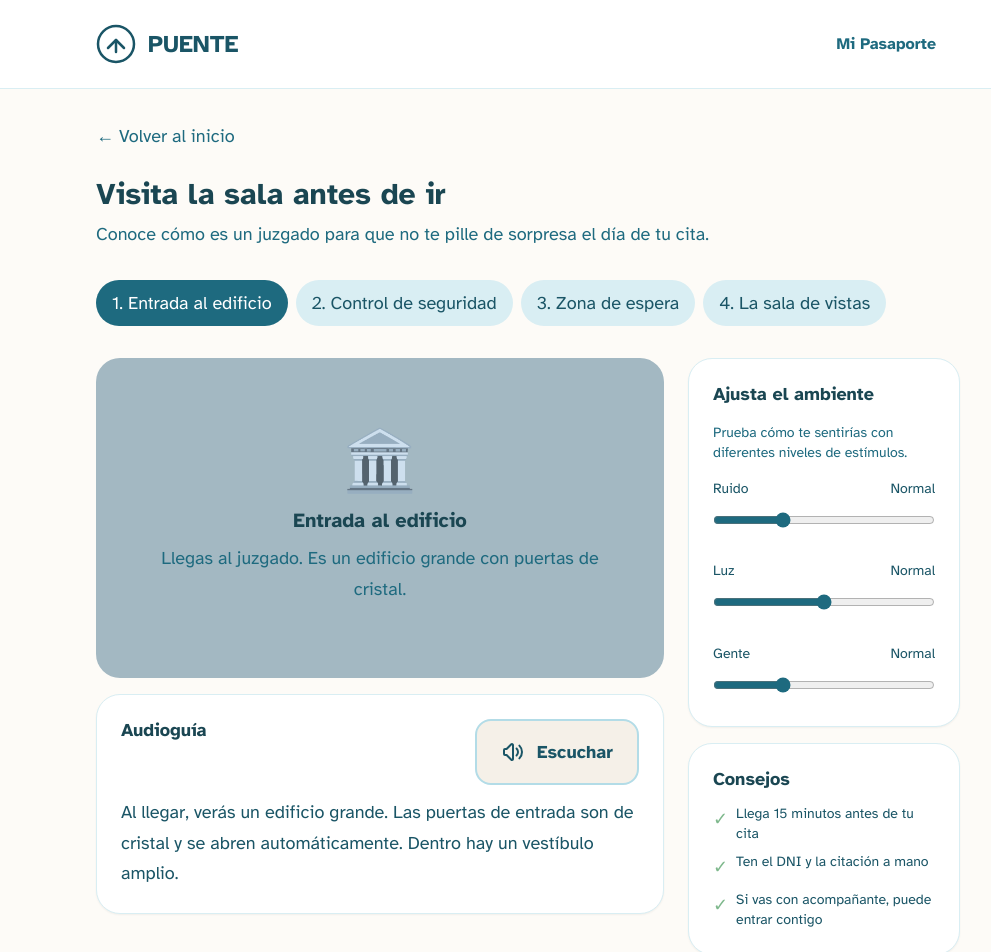
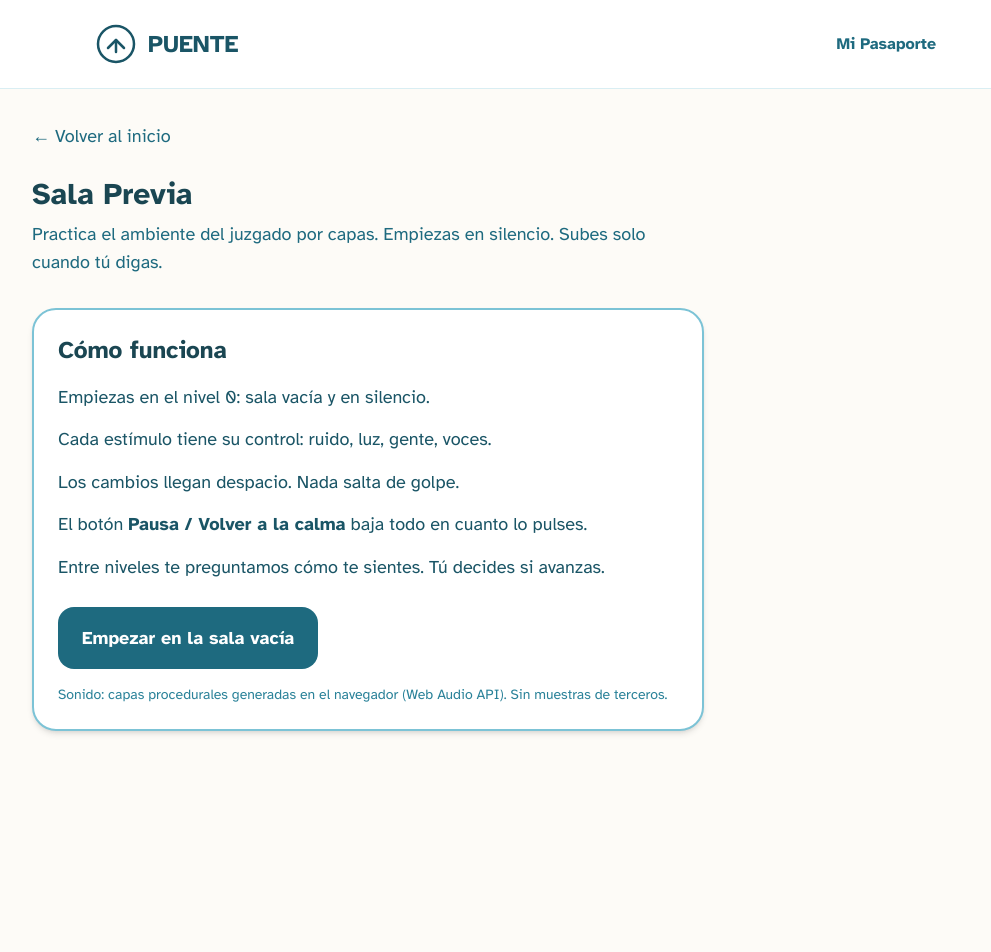
Before and after one commit to tiago-volta/DATATHON-2026, a Next.js app in the folder frontend/: page /sala-previa in a window 1280 px wide. Shown: the top 952 px of the page, without its empty margins (112-1103 px from the left). After the commit the page ends 843 px from the top, so only its background shows below. Built offline with nearby package versions, Linux system fonts and the light colour scheme.

Commit message:
Sala Previa: flujo de desensibilización gradual
Integra niveles, audio, pausa, audioguía y enlace al Pasaporte.
Respeta prefers-reduced-motion en overlays y flicker.

Co-authored-by: Manuel Valiño González <manuelvalinogonzalez@gmail.com>

```diff
--- a/frontend/src/app/sala-previa/page.tsx
+++ b/frontend/src/app/sala-previa/page.tsx
@@ -1,236 +1,342 @@
 'use client'
 
-import { useState } from 'react'
+import { useCallback, useEffect, useMemo, useRef, useState } from 'react'
 import Link from 'next/link'
 import { Cabecera } from '@/components/Cabecera'
 import { BotonLeerEnVoz } from '@/components/BotonLeerEnVoz'
+import { BotonCalma } from '@/components/sala-previa/BotonCalma'
+import { CheckInConfort } from '@/components/sala-previa/CheckInConfort'
+import { ControlesEstimulo } from '@/components/sala-previa/ControlesEstimulo'
+import { EscenaSensorial } from '@/components/sala-previa/EscenaSensorial'
+import { MapaNiveles } from '@/components/sala-previa/MapaNiveles'
+import { PanelProgreso } from '@/components/sala-previa/PanelProgreso'
+import { MotorAudioSala, CREDITO_AUDIO } from '@/lib/sala-previa/audio'
+import {
+  ESTIMULOS_VACIOS,
+  NIVELES,
+  ajustesDesdeMolestias,
+} from '@/lib/sala-previa/niveles'
+import {
+  anadirMolestia,
+  cargarProgreso,
+  guardarProgreso,
+  marcarNivel,
+  registrarPractica,
+  sumarConfianza,
+} from '@/lib/sala-previa/progreso'
+import type { EscalaConfort, IdEstimulo, ProgresoSala, ValoresEstimulo } from '@/lib/sala-previa/tipos'
 
-const ESCENAS = [
-  {
-    id: 'entrada',
-    nombre: 'Entrada al edificio',
-    descripcion: 'Llegas al juzgado. Es un edificio grande con puertas de cristal.',
-    audioguia: 'Al llegar, verás un edificio grande. Las puertas de entrada son de cristal y se abren automáticamente. Dentro hay un vestíbulo amplio.',
-    consejos: [
-      'Llega 15 minutos antes de tu cita',
-      'Ten el DNI y la citación a mano',
-      'Si vas con acompañante, puede entrar contigo',
-    ],
-  },
-  {
-    id: 'seguridad',
-    nombre: 'Control de seguridad',
-    descripcion: 'Tienes que pasar por un control como en el aeropuerto.',
-    audioguia: 'Después de entrar, hay un control de seguridad. Es como el del aeropuerto: dejas tus cosas en una bandeja, pasas por un arco y las recoges al otro lado. Los agentes de seguridad llevan uniforme.',
-    consejos: [
-      'Deja el móvil y las llaves en la bandeja',
-      'Si tienes marcapasos u otro dispositivo, avisa al guardia',
-      'Los objetos punzantes no se pueden entrar',
-    ],
-  },
-  {
-    id: 'espera',
-    nombre: 'Zona de espera',
-    descripcion: 'Esperas hasta que te llamen por tu nombre.',
-    audioguia: 'Después del control, hay un pasillo con bancos donde esperar. Habrá otras personas esperando también. Pueden llamarte por megafonía o puede salir alguien a buscarte. Escucha tu nombre o el número de tu sala.',
-    consejos: [
-      'Puedes pedir esperar en un sitio más tranquilo',
-      'Puedes llevar auriculares o tapones si el ruido te molesta',
-      'Si necesitas ir al baño, pregunta dónde está antes',
-    ],
-  },
-  {
-    id: 'sala',
-    nombre: 'La sala de vistas',
-    descripcion: 'Entras en la sala donde se hace el juicio.',
-    audioguia: 'La sala es una habitación con varios muebles. Al fondo hay una mesa elevada donde se sienta el juez. A los lados hay mesas para los abogados. Hay sillas para el público y un sitio específico para ti cuando te llamen.',
-    consejos: [
-      'No hables hasta que te pregunten',
-      'Si no entiendes algo, puedes pedir que te lo repitan',
-      'Puedes pedir una pausa si lo necesitas',
-    ],
-  },
-]
+type Fase = 'intro' | 'simulacion' | 'checkin'
+
+const PROGRESO_INICIAL: ProgresoSala = {
+  nivelMaximo: 0,
+  insignias: [],
+  confianza: 20,
+  racha: 0,
+  ultimaPractica: null,
+  molestias: [],
+  sesionesCompletadas: 0,
+}
 
 export default function PaginaSalaPrevia() {
-  const [escenaActual, setEscenaActual] = useState(0)
-  const [nivelRuido, setNivelRuido] = useState(30)
-  const [nivelLuz, setNivelLuz] = useState(50)
-  const [nivelGente, setNivelGente] = useState(30)
+  const motorRef = useRef<MotorAudioSala | null>(null)
+  const [fase, setFase] = useState<Fase>('intro')
+  const [nivelActual, setNivelActual] = useState(0)
+  const [valores, setValores] = useState<ValoresEstimulo>(ESTIMULOS_VACIOS)
+  const [enCalma, setEnCalma] = useState(false)
+  const [audioListo, setAudioListo] = useState(false)
+  const [progreso, setProgreso] = useState<ProgresoSala>(PROGRESO_INICIAL)
+  const [progresoListo, setProgresoListo] = useState(false)
+  const [mensaje, setMensaje] = useState<string | null>(null)
+  const [modoAudioguia, setModoAudioguia] = useState(false)
 
-  const escena = ESCENAS[escenaActual]
+  const nivel = NIVELES[nivelActual]
+
+  useEffect(() => {
+    setProgreso(cargarProgreso())
+    setProgresoListo(true)
+    motorRef.current = new MotorAudioSala()
+    return () => {
+      motorRef.current?.detener(false)
+    }
+  }, [])
+
+  useEffect(() => {
+    if (!progresoListo) return
+    guardarProgreso(progreso)
+  }, [progreso, progresoListo])
+
+  const aplicarValores = useCallback((nuevos: ValoresEstimulo, segundos?: number) => {
+    setValores(nuevos)
+    motorRef.current?.actualizar(nuevos, segundos)
+  }, [])
+
+  const irANivel = useCallback(
+    (id: number, opts?: { checkin?: boolean }) => {
+      const destino = NIVELES[id]
+      if (!destino) return
+      setNivelActual(id)
+      setEnCalma(false)
+      aplicarValores(destino.preset)
+      setProgreso((p) => marcarNivel(p, id))
+      if (opts?.checkin) setFase('checkin')
+    },
+    [aplicarValores]
+  )
+
+  const empezar = async () => {
+    await motorRef.current?.iniciar()
+    setAudioListo(true)
+    setFase('simulacion')
+    setProgreso((p) => registrarPractica(marcarNivel(p, 0)))
+    aplicarValores(NIVELES[0].preset)
+    setNivelActual(0)
+    setMensaje('Primer paso. Estás en la sala vacía.')
+  }
+
+  const pausarCalma = () => {
+    setEnCalma(true)
+    motorRef.current?.volverACalma()
+    setValores((v) => ({
+      ruido: 0,
+      luz: Math.min(v.luz, 12),
+      gente: 0,
+      eco: 0,
+    }))
+    setMensaje('Calma. Puedes seguir cuando quieras.')
+  }
+
+  const reanudar = () => {
+    setEnCalma(false)
+    aplicarValores(NIVELES[nivelActual].preset)
+    setMensaje(null)
+  }
+
+  const onSlider = (id: IdEstimulo, valor: number) => {
+    if (enCalma) setEnCalma(false)
+    const siguientes = { ...valores, [id]: valor }
+    aplicarValores(siguientes)
+  }
+
+  const procesarMolestias = (molestias: IdEstimulo[]) => {
+    setProgreso((p) => {
+      let next = p
+      for (const m of molestias) {
+        next = anadirMolestia(next, m)
+      }
+      return next
+    })
+  }
+
+  const trasCheckIn = (confort: EscalaConfort, molestias: IdEstimulo[]) => {
+    procesarMolestias(molestias)
+    if (confort >= 4) {
+      setProgreso((p) => sumarConfianza(p, 8))
+      setMensaje('Bien. Vas a tu ritmo.')
+    } else if (confort === 3) {
+      setProgreso((p) => sumarConfianza(p, 3))
+      setMensaje('Está bien quedarse. No hay prisa.')
+    } else {
+      setMensaje('Parar también cuenta. Cuida tu espacio.')
+    }
+  }
+
+  const enlacePasaporte = useMemo(() => {
+    const ids = ajustesDesdeMolestias(progreso.molestias)
+    if (ids.length === 0) return '/pasaporte'
+    return `/pasaporte?ajustes=${ids.join(',')}`
+  }, [progreso.molestias])
+
+  const descripcionAudioguia = useMemo(() => {
+    const partes = [
+      nivel.audioguia,
+      `Ruido: ${Math.round(valores.ruido)}. Luz: ${Math.round(valores.luz)}. Gente: ${Math.round(valores.gente)}. Eco: ${Math.round(valores.eco)}.`,
+      enCalma ? 'Modo calma activo. Los estímulos están bajos.' : '',
+    ]
+    return partes.filter(Boolean).join(' ')
+  }, [nivel, valores, enCalma])
 
   return (
     <>
       <Cabecera />
 
-      <main id="contenido-principal" className="max-w-4xl mx-auto px-4 py-8">
+      <main id="contenido-principal" className="max-w-5xl mx-auto px-4 py-8 pb-28">
         <nav className="mb-6">
           <Link href="/" className="text-puente-600 hover:text-puente-800">
             ← Volver al inicio
           </Link>
         </nav>
 
+        <header className="mb-8">
           <h1 className="text-3xl font-bold text-puente-800 mb-2">
-          Visita la sala antes de ir
+            Sala Previa
           </h1>
-        <p className="text-lg text-puente-600 mb-8">
-          Conoce cómo es un juzgado para que no te pille de sorpresa el día de tu cita.
+          <p className="text-lg text-puente-600 max-w-2xl">
+            Practica el ambiente del juzgado por capas. Empiezas en silencio.
+            Subes solo cuando tú digas.
           </p>
+        </header>
 
-        <nav className="flex gap-2 mb-6 overflow-x-auto pb-2" aria-label="Escenas">
-          {ESCENAS.map((e, i) => (
+        {fase === 'intro' && (
+          <section className="card-destacada max-w-2xl">
+            <h2 className="text-2xl font-bold text-puente-800 mb-4">
+              Cómo funciona
+            </h2>
+            <ul className="space-y-3 text-puente-700 mb-6">
+              <li>Empiezas en el nivel 0: sala vacía y en silencio.</li>
+              <li>Cada estímulo tiene su control: ruido, luz, gente, voces.</li>
+              <li>Los cambios llegan despacio. Nada salta de golpe.</li>
+              <li>
+                El botón <strong>Pausa / Volver a la calma</strong> baja todo
+                en cuanto lo pulses.
+              </li>
+              <li>Entre niveles te preguntamos cómo te sientes. Tú decides si avanzas.</li>
+            </ul>
+            <button type="button" className="btn-primary w-full sm:w-auto" onClick={empezar}>
+              Empezar en la sala vacía
+            </button>
+            <p className="text-sm text-puente-500 mt-4">{CREDITO_AUDIO}</p>
+          </section>
+        )}
+
+        {fase !== 'intro' && (
+          <>
+            <div className="flex flex-wrap gap-3 mb-6">
               <button
-              key={e.id}
-              onClick={() => setEscenaActual(i)}
-              className={`px-4 py-2 rounded-full font-medium whitespace-nowrap transition-colors ${
-                escenaActual === i
-                  ? 'bg-puente-600 text-white'
-                  : 'bg-puente-100 text-puente-700 hover:bg-puente-200'
-              }`}
+                type="button"
+                className={`btn ${modoAudioguia ? 'btn-primary' : 'btn-secondary'}`}
+                aria-pressed={modoAudioguia}
+                onClick={() => setModoAudioguia((v) => !v)}
               >
-              {i + 1}. {e.nombre}
+                Modo audioguía
               </button>
-          ))}
-        </nav>
-
-        <div className="grid lg:grid-cols-3 gap-6">
-          <div className="lg:col-span-2">
-            <div
-              className="aspect-video rounded-tarjeta flex items-center justify-center relative overflow-hidden"
-              style={{
-                backgroundColor: `hsl(200, 20%, ${90 - nivelLuz * 0.4}%)`,
-              }}
-            >
-              <div className="absolute inset-0 flex items-center justify-center">
-                <div className="text-center p-8">
-                  <p className="text-6xl mb-4" aria-hidden="true">
-                    {escena.id === 'entrada' && '🏛️'}
-                    {escena.id === 'seguridad' && '🚪'}
-                    {escena.id === 'espera' && '🪑'}
-                    {escena.id === 'sala' && '⚖️'}
-                  </p>
-                  <p className="text-xl font-bold text-puente-800">{escena.nombre}</p>
-                  <p className="text-puente-600 mt-2 max-w-md">{escena.descripcion}</p>
-                </div>
-              </div>
-
-              {nivelGente > 50 && (
-                <div className="absolute bottom-4 left-4 right-4 flex justify-around opacity-50">
-                  {Array.from({ length: Math.floor(nivelGente / 20) }).map((_, i) => (
-                    <span key={i} className="text-3xl">👤</span>
-                  ))}
-                </div>
+              {audioListo && (
+                <span className="text-sm text-puente-500 self-center">
+                  Audio activo. Usa los controles o la pausa.
+                </span>
               )}
             </div>
 
-            <div className="card mt-4">
-              <div className="flex justify-between items-start mb-3">
+            <div className="grid lg:grid-cols-3 gap-6">
+              <div className="lg:col-span-2 space-y-4">
+                <EscenaSensorial nivel={nivel} valores={valores} enCalma={enCalma} />
+
+                <div className="card">
+                  <div className="flex justify-between items-start gap-4 mb-3">
                     <h2 className="font-bold text-puente-800">Audioguía</h2>
-                <BotonLeerEnVoz texto={escena.audioguia} etiqueta="Escuchar" />
+                    <BotonLeerEnVoz texto={descripcionAudioguia} etiqueta="Escuchar sala" />
                   </div>
-              <p className="text-puente-700">{escena.audioguia}</p>
+                  <p className="text-puente-700">{nivel.audioguia}</p>
+                  {modoAudioguia && (
+                    <p className="text-puente-600 mt-3 text-sm" aria-live="polite">
+                      Ahora: ruido {Math.round(valores.ruido)}, luz {Math.round(valores.luz)},
+                      gente {Math.round(valores.gente)}, eco {Math.round(valores.eco)}.
+                    </p>
+                  )}
+                </div>
+
+                <ControlesEstimulo
+                  valores={valores}
+                  onChange={onSlider}
+                  deshabilitado={enCalma}
+                />
+
+                <div className="flex flex-wrap gap-3">
+                  <button
+                    type="button"
+                    className="btn-secondary"
+                    onClick={() => setFase('checkin')}
+                  >
+                    ¿Cómo me siento?
+                  </button>
+                  {nivelActual < NIVELES.length - 1 && (
+                    <button
+                      type="button"
+                      className="btn-primary"
+                      onClick={() => setFase('checkin')}
+                    >
+                      Quiero subir de nivel
+                    </button>
+                  )}
+                  {nivelActual > 0 && (
+                    <button
+                      type="button"
+                      className="btn-ghost"
+                      onClick={() => irANivel(nivelActual - 1)}
+                    >
+                      Bajar un nivel
+                    </button>
+                  )}
                 </div>
               </div>
 
               <div className="space-y-4">
-            <div className="card">
-              <h2 className="font-bold text-puente-800 mb-4">Ajusta el ambiente</h2>
-              <p className="text-sm text-puente-600 mb-4">
-                Prueba cómo te sentirías con diferentes niveles de estímulos.
+                <MapaNiveles
+                  nivelActual={nivelActual}
+                  nivelMaximo={progreso.nivelMaximo}
+                  onSeleccionar={(id) => irANivel(id)}
+                />
+                <PanelProgreso progreso={progreso} mensaje={mensaje} />
+
+                {progreso.molestias.length > 0 && (
+                  <div className="card border-2 border-accent-success">
+                    <h2 className="font-bold text-puente-800 mb-2">
+                      Para tu Pasaporte
+                    </h2>
+                    <p className="text-puente-600 mb-3">
+                      Marcaste estímulos que te molestan. Puedes pedir estos ajustes:
                     </p>
-
-              <div className="space-y-6">
-                <div>
-                  <label htmlFor="ruido" className="flex justify-between text-sm text-puente-700 mb-2">
-                    <span>Ruido</span>
-                    <span>{nivelRuido < 30 ? 'Poco' : nivelRuido < 70 ? 'Normal' : 'Mucho'}</span>
-                  </label>
-                  <input
-                    type="range"
-                    id="ruido"
-                    min="0"
-                    max="100"
-                    value={nivelRuido}
-                    onChange={(e) => setNivelRuido(Number(e.target.value))}
-                    className="w-full accent-puente-600"
-                  />
-                </div>
-
-                <div>
-                  <label htmlFor="luz" className="flex justify-between text-sm text-puente-700 mb-2">
-                    <span>Luz</span>
-                    <span>{nivelLuz < 30 ? 'Tenue' : nivelLuz < 70 ? 'Normal' : 'Fuerte'}</span>
-                  </label>
-                  <input
-                    type="range"
-                    id="luz"
-                    min="0"
-                    max="100"
-                    value={nivelLuz}
-                    onChange={(e) => setNivelLuz(Number(e.target.value))}
-                    className="w-full accent-puente-600"
-                  />
-                </div>
-
-                <div>
-                  <label htmlFor="gente" className="flex justify-between text-sm text-puente-700 mb-2">
-                    <span>Gente</span>
-                    <span>{nivelGente < 30 ? 'Poca' : nivelGente < 70 ? 'Normal' : 'Mucha'}</span>
-                  </label>
-                  <input
-                    type="range"
-                    id="gente"
-                    min="0"
-                    max="100"
-                    value={nivelGente}
-                    onChange={(e) => setNivelGente(Number(e.target.value))}
-                    className="w-full accent-puente-600"
-                  />
-                </div>
-              </div>
-            </div>
-
-            <div className="card">
-              <h2 className="font-bold text-puente-800 mb-3">Consejos</h2>
-              <ul className="space-y-2">
-                {escena.consejos.map((consejo, i) => (
-                  <li key={i} className="flex items-start gap-2">
-                    <span className="text-accent-success shrink-0" aria-hidden="true">✓</span>
-                    <span className="text-puente-700 text-sm">{consejo}</span>
+                    <ul className="space-y-2 mb-4">
+                      {ajustesDesdeMolestias(progreso.molestias).map((id) => (
+                        <li key={id} className="flex gap-2 text-puente-700">
+                          <span aria-hidden="true">✓</span>
+                          <span>
+                            {id === 'luz-tenue'
+                              ? 'Luz tenue en la sala'
+                              : 'Esperar en una sala tranquila'}
+                          </span>
                         </li>
                       ))}
                     </ul>
-            </div>
-
-            {(nivelRuido > 60 || nivelLuz > 70 || nivelGente > 60) && (
-              <div className="bg-accent-alert/10 border border-accent-alert rounded-lg p-4">
-                <p className="text-sm text-puente-700">
-                  <strong>¿Te agobia este nivel?</strong> Puedes pedir esperar en un sitio más tranquilo.
-                  Es tu derecho.
-                </p>
+                    <Link href={enlacePasaporte} className="btn-primary w-full">
+                      Añadir a mi Pasaporte
+                    </Link>
                   </div>
                 )}
               </div>
             </div>
 
-        <div className="flex justify-between mt-8">
-          <button
-            onClick={() => setEscenaActual(Math.max(0, escenaActual - 1))}
-            disabled={escenaActual === 0}
-            className="btn-secondary disabled:opacity-50"
-          >
-            ← Anterior
-          </button>
-          <button
-            onClick={() => setEscenaActual(Math.min(ESCENAS.length - 1, escenaActual + 1))}
-            disabled={escenaActual === ESCENAS.length - 1}
-            className="btn-primary disabled:opacity-50"
-          >
-            Siguiente →
-          </button>
-        </div>
+            <p className="text-sm text-puente-500 mt-8">{CREDITO_AUDIO}</p>
+          </>
+        )}
       </main>
+
+      {fase !== 'intro' && (
+        <BotonCalma enCalma={enCalma} onPausa={pausarCalma} onReanudar={reanudar} />
+      )}
+
+      {fase === 'checkin' && (
+        <CheckInConfort
+          nivelNombre={nivel.nombre}
+          puedeBajar={nivelActual > 0}
+          onContinuar={(confort, molestias) => {
+            trasCheckIn(confort, molestias)
+            setFase('simulacion')
+            if (nivelActual < NIVELES.length - 1) {
+              irANivel(nivelActual + 1)
+            }
+          }}
+          onQuedarse={(confort, molestias) => {
+            trasCheckIn(confort, molestias)
+            setFase('simulacion')
+          }}
+          onBajarNivel={(confort, molestias) => {
+            trasCheckIn(confort, molestias)
+            setFase('simulacion')
+            irANivel(Math.max(0, nivelActual - 1))
+          }}
+        />
+      )}
     </>
   )
 }
```
Also changed, not shown: frontend/src/app/globals.css (+27 -0 lines). Lines whose indentation alone changed are shown as unchanged.
